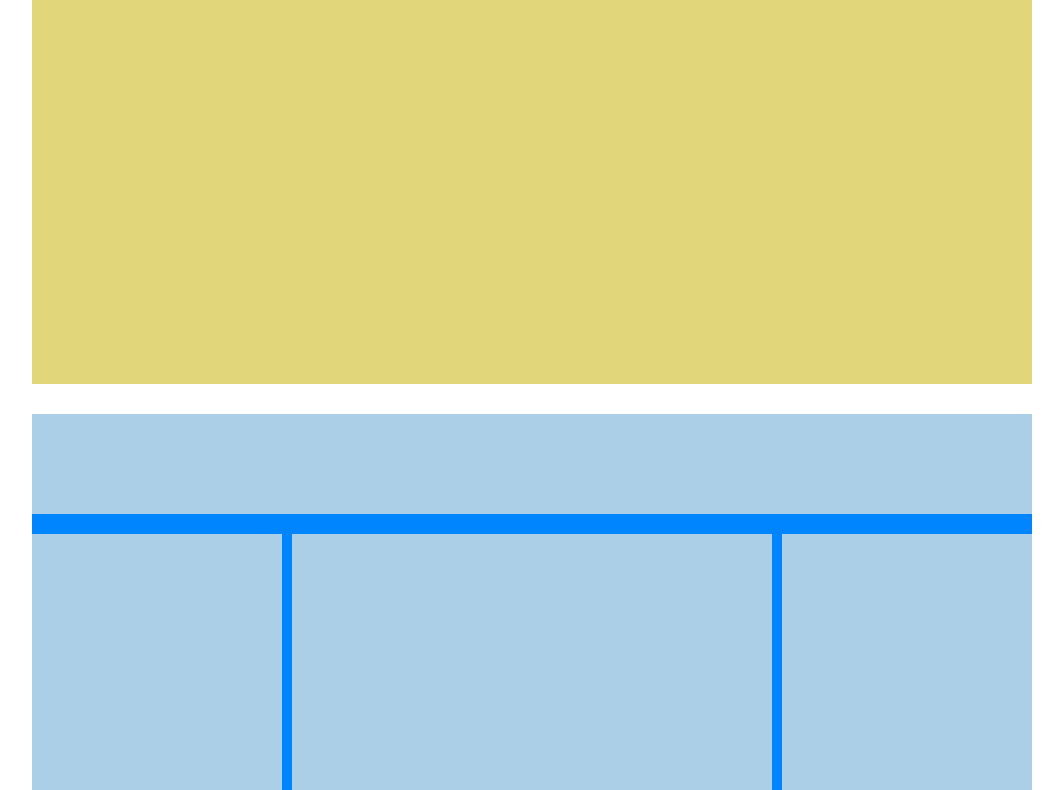
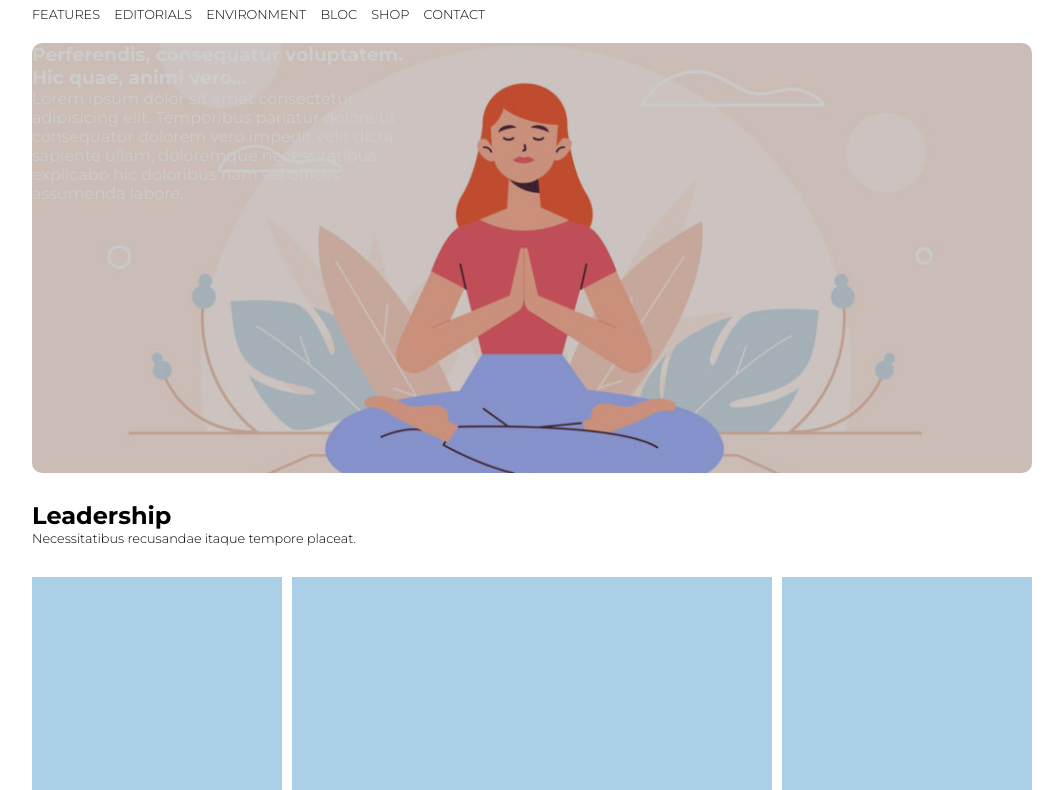
Before and after one commit to GalluFrancesco/htmlcss-wp, a plain HTML site: page index.html in a window 1280 px wide. Shown: the part 76-866 px from the top of the page, without its empty margins (108-1171 px from the left). Drawn offline with Linux system fonts and the light colour scheme.

Commit message:
Blocco centrale 1.0

```diff
--- a/css/style.css
+++ b/css/style.css
@@ -1,3 +1,7 @@
+
+@import url('https://fonts.googleapis.com/css2?family=Montserrat:wght@300;400;600;700&display=swap');
+
+
 *{
     margin: 0;
     padding: 0;
@@ -11,6 +15,15 @@
     clear: both;
 }
 
+.container{
+    width: 1000px;
+    margin: 0 auto;
+    padding-top: 10px;
+    padding-bottom: 10px;
+    font-family: Montserrat;
+
+}
+
 /* ----header---- */
 
 img{
@@ -20,43 +33,77 @@ img{
 header div{
     width: 130px;
     height: 50px;  /* chiedere perchè non si adatta all'altezza immagine */
-    border-right: grey 1px solid;
+    border-right: lightgrey 1px solid;
 }
+
+/* ----navbar---- */
+
+nav{
+    margin: 20px 0;
+}
+
+nav ul {
+    list-style: none;
+}
+
+nav ul li {
+    display: inline-block;
+}
+
+nav ul li a {
+    font-size: 80%;
+    font-weight: 300;
+    color: black;
+    text-decoration: none;
+    padding-right: 10px;
+}
+
+/* sistemare i link */
+
+/* ----blocco immagine centrale---- */
+
+.box{
+    height: 430px;
+    width: 100%;
+    background: url(../img/banner.jpg) no-repeat 50% 50%;
+    background-size: cover;
+    filter: brightness(0.8);
+    border-radius: 10px;
+    position: relative;
+}
+
+.box div{
+    color: white;
+    width: 400px;
+    position: absolute;
+}
+
+.box2{
+    width: 100%;
+    margin: 30px 0;
+}
+
+h2{
+    font-size: 150%;
+    line-height: 25px;
+}
+
+.box2 span{
+    font-size: 80%;
+    font-weight: 300;
+}
+
+.color{
+    width: 100%;
+    height: 400px;
+}
+
+/* ----main---- */
 
 .raw{
     width: 100%;
 }
 
-
-.container{
-    width: 1000px;
-    margin: 0 auto;
-    padding-top: 10px;
-    padding-bottom: 10px;
-
-}
-
-.container .box1{
-    height: 400px;
-    width: 100%;
-    margin-bottom: 30px;
-    background-color: #E1D67A;
-}
-
-.container .box2{
-    height: 100px;
-    width: 100%;
-    background-color: #ABCFE7;
-}
-
-.color{
-    background-color: #0185FE;
-    width: 100%;
-    height: 400px;
-    padding-top: 20px;
-    padding-bottom: 20px;
-    margin-bottom: 10px;
-}
 
 
 .sidebar{
--- a/index.html
+++ b/index.html
@@ -17,8 +17,32 @@
                 <img src="img/logo.png" alt="">
             </div>
         </header>
-        <div class="box1"></div>
-        <div class="box2"></div>
+
+        <!-- lista menù -->
+        <nav>
+            <ul>
+                <li><a href="#">FEATURES</a></li>
+                <li><a href="#">EDITORIALS</a></li>
+                <li><a href="#">ENVIRONMENT</a></li>
+                <li><a href="#">BLOC</a></li>
+                <li><a href="#">SHOP</a></li>
+                <li><a href="#">CONTACT</a></li>
+            </ul>
+        </nav>
+
+        <!-- Immagine blocco centrale -->
+        <div class="box">
+            <div>
+                <h3>Perferendis, consequatur voluptatem. Hic quae, animi vero...</h3>
+                <div>Lorem ipsum dolor sit amet consectetur adipisicing elit. Temporibus pariatur dolore ut consequatur dolorem vero impedit velit dicta sapiente ullam, doloremque necessitatibus explicabo hic doloribus nam vel officiis assumenda labore.</div>
+            </div>
+        </div>
+
+        <div class="box2">
+            <h2>Leadership</h2>
+            <span>Necessitatibus recusandae itaque tempore placeat.</span>
+        </div>
+
         <div class="raw">
             <div class="color">
                 <div class="sidebar">
```
